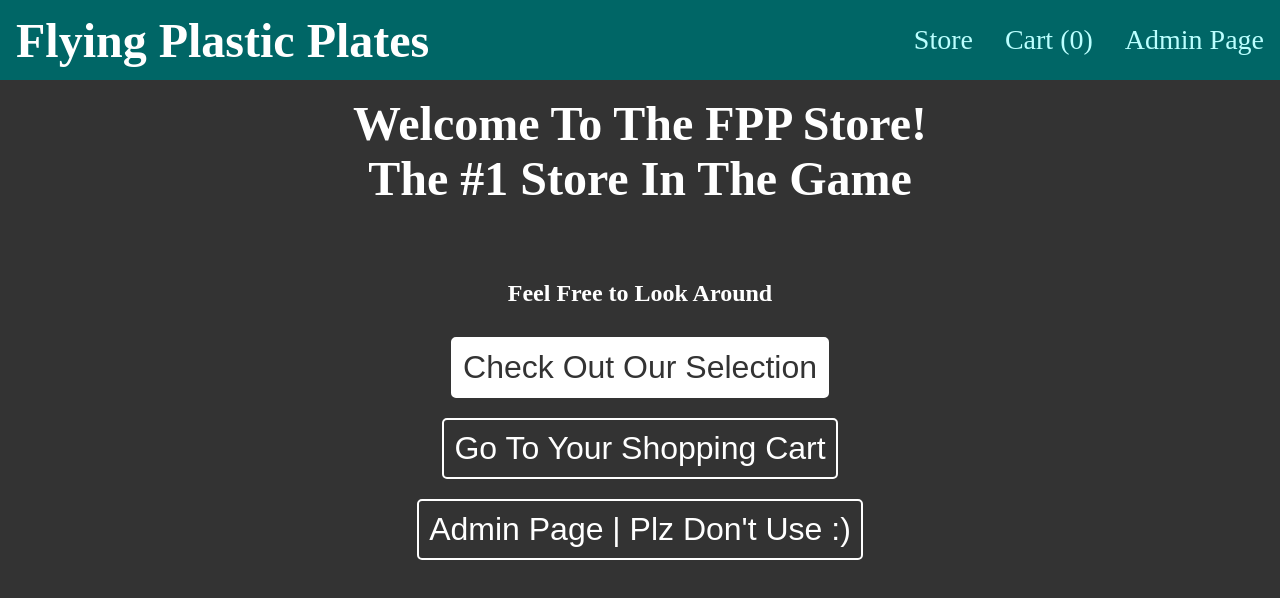
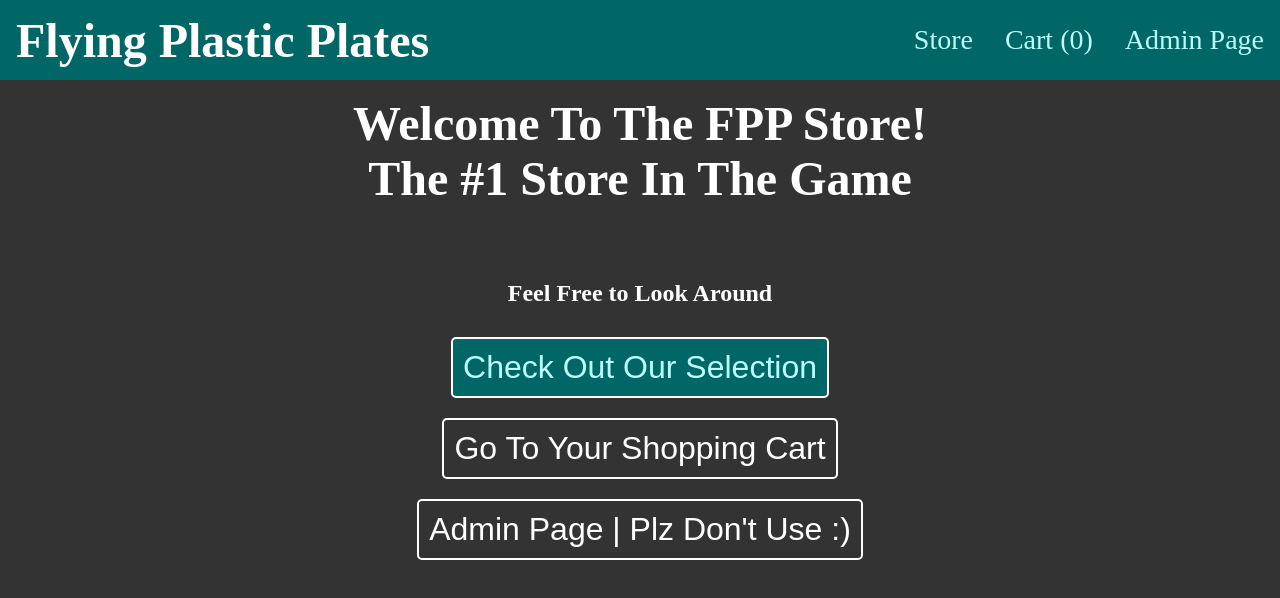
Before and after one commit to Sami-Saastamoinen/Advanced-Web-Programming-Project, a React (Create React App) app in the folder final-project/: page / in a window 1280 px wide. In both pictures the pointer is over the button "Check Out Our Selection". Shown: the top 598 px of the page. Built offline with nearby package versions, Linux system fonts and the light colour scheme; no server answers.

Commit message:
button styling

```diff
--- a/final-project/src/index.css
+++ b/final-project/src/index.css
@@ -55,8 +55,8 @@ body {
 .common__button:focus,
 .common__button:active {
 	outline: none;
-	background-color: #fff;
-	color: #333;
+	background-color: #066;
+	color: #bff;
 }
 
 .modal {
@@ -81,12 +81,14 @@ body {
 .modal__button:focus,
 .modal__button:active {
 	background-color: #3f3;
+	color: #fff;
 }
 
 .modal__button--alt:hover,
 .modal__button--alt:focus,
 .modal__button--alt:active {
 	background-color: #f33;
+	color: #fff;
 }
 
 .backdrop {
```
